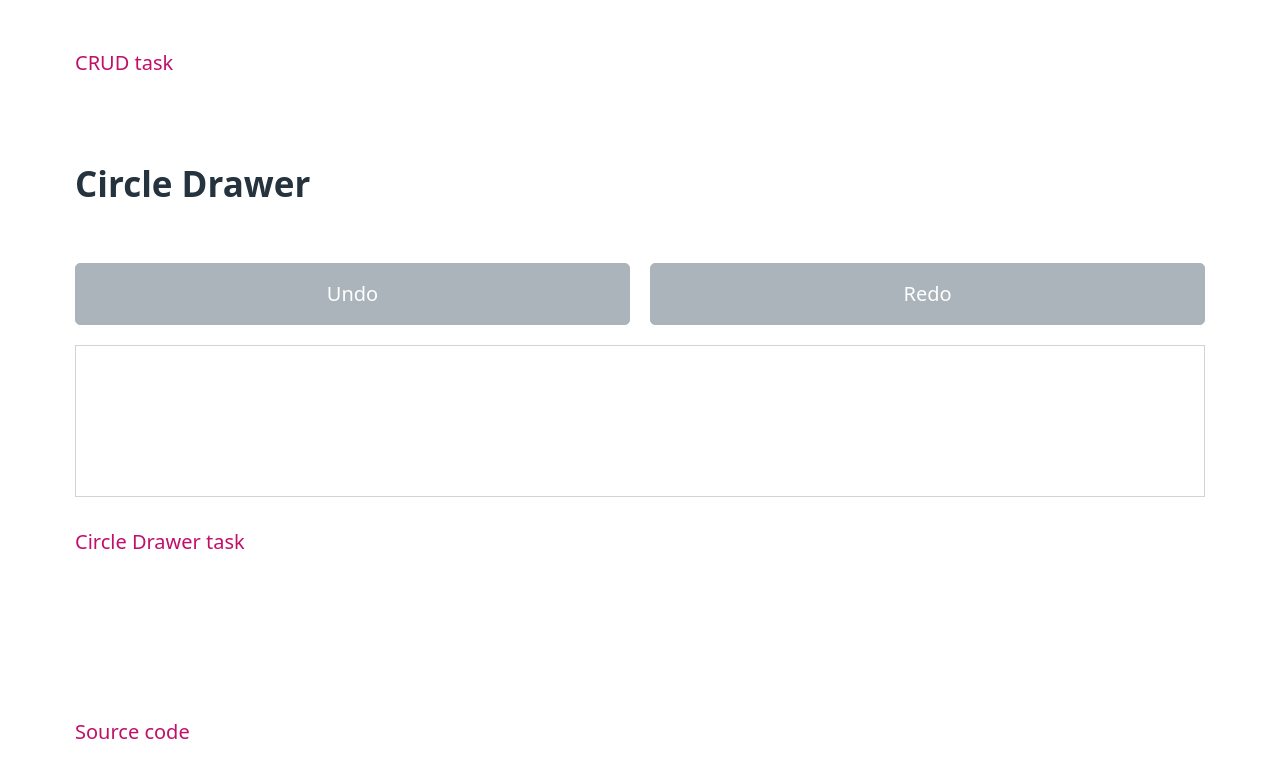
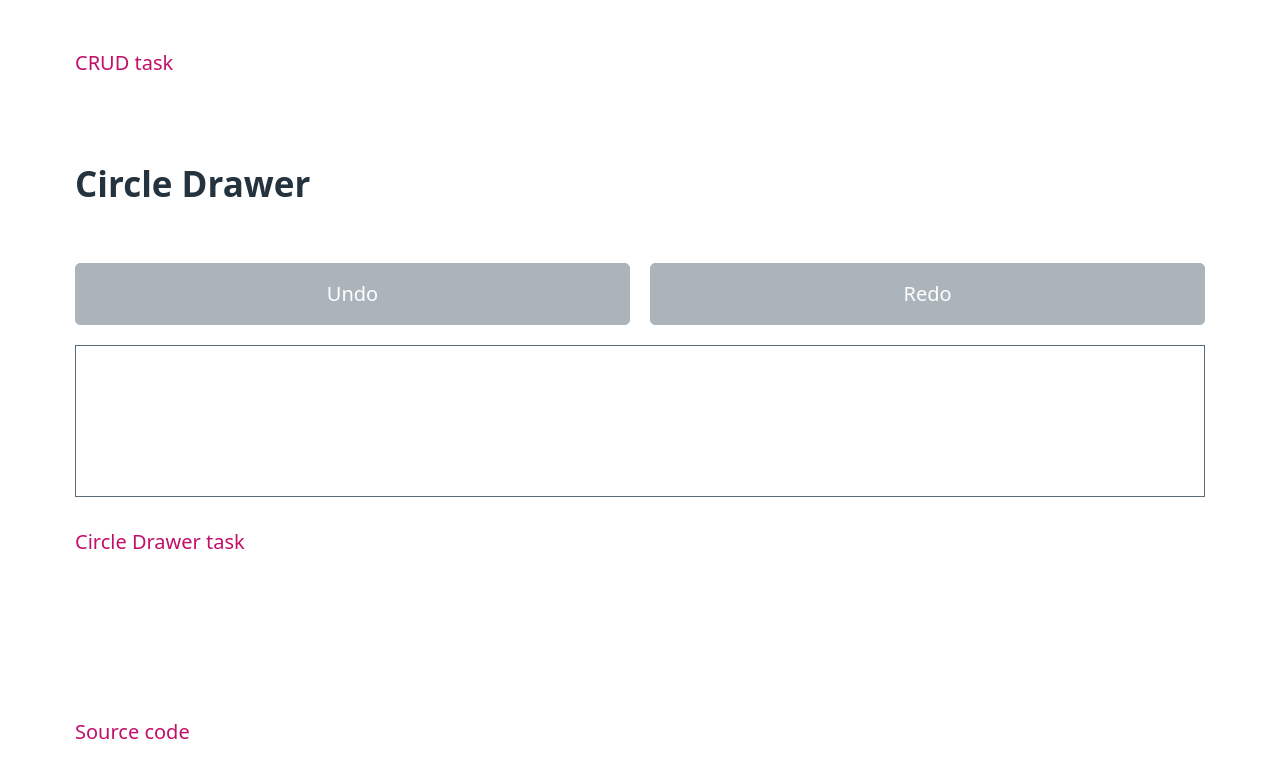
Before and after one commit to caminad/7guis-nextjs, a Next.js app: page / in a window 1280 px wide. Shown: the part 2442-3219 px from the top of the page. Built offline with nearby package versions, Linux system fonts and the light colour scheme.

Commit message:
Simplify Circle click handling

```diff
--- a/components/CircleDrawer.tsx
+++ b/components/CircleDrawer.tsx
@@ -1,10 +1,4 @@
-import {
-  Dispatch,
-  DispatchWithoutAction,
-  useMemo,
-  useReducer,
-  useState,
-} from 'react'
+import { Dispatch, DispatchWithoutAction, useReducer } from 'react'
 
 export default function CircleDrawer() {
   const [state, dispatch] = useReducer(reducer, initialState)
@@ -29,8 +23,8 @@ export default function CircleDrawer() {
 }
 
 function UndoButton(props: {
+  disabled: boolean
   onUndo: DispatchWithoutAction
-  disabled: boolean
 }) {
   return (
     <button
@@ -45,8 +39,8 @@ function UndoButton(props: {
 }
 
 function RedoButton(props: {
+  disabled: boolean
   onRedo: DispatchWithoutAction
-  disabled: boolean
 }) {
   return (
     <button
@@ -64,10 +58,6 @@ function Canvas(props: {
   circles: readonly Circle[]
   onAdd: Dispatch<Circle>
 }) {
-  const [mouse, setMouse] = useState(() => Point(0, 0))
-  const circleUnderMouse = useMemo(() => {
-    return findLast(props.circles, (c) => contains(c, mouse))
-  }, [mouse, props.circles])
   return (
     <svg
       width="100%"
@@ -76,16 +66,6 @@ function Canvas(props: {
         const rect = e.currentTarget.getBoundingClientRect()
         props.onAdd(Circle(e.clientX - rect.x, e.clientY - rect.y))
       }}
-      onContextMenu={(e) => {
-        if (circleUnderMouse) {
-          e.preventDefault()
-          props.onAdd(grow(circleUnderMouse))
-        }
-      }}
-      onMouseMove={(e) => {
-        const rect = e.currentTarget.getBoundingClientRect()
-        setMouse(Point(e.clientX - rect.x, e.clientY - rect.y))
-      }}
     >
       {deduplicate(props.circles).map((circle) => (
         <circle
@@ -93,16 +73,28 @@ function Canvas(props: {
           cx={circle.cx}
           cy={circle.cy}
           r={circle.r}
-          stroke="currentColor"
-          fill={circle === circleUnderMouse ? 'solid' : 'none'}
+          onContextMenu={(e) => {
+            e.preventDefault()
+            props.onAdd(grow(circle, 1))
+          }}
         />
       ))}
 
       <style jsx>{`
         svg {
-          color: lightgray;
-          border: 1px solid currentColor;
+          color: var(--secondary);
+          background-color: var(--secondary-inverse);
+          border: 1px solid;
           cursor: crosshair;
+        }
+
+        circle {
+          stroke: currentColor;
+          fill: transparent;
+        }
+
+        circle:hover {
+          fill: var(--primary-focus);
         }
       `}</style>
     </svg>
@@ -158,14 +150,6 @@ function reducer(
   }
 }
 
-interface Point {
-  readonly x: number
-  readonly y: number
-}
-function Point(x: number, y: number): Point {
-  return { x, y }
-}
-
 interface Circle {
   readonly key: string
   readonly cx: number
@@ -176,14 +160,8 @@ function Circle(cx: number, cy: number, r = 20): Circle {
   return { key: `${cx},${cy}`, cx, cy, r }
 }
 
-function grow(circle: Circle): Circle {
-  return Circle(circle.cx, circle.cy, circle.r + 1)
-}
-
-function contains(circle: Circle, point: Point): boolean {
-  const dx = circle.cx - point.x
-  const dy = circle.cy - point.y
-  return dx * dx + dy * dy <= circle.r * circle.r
+function grow<T extends { r: number }>(shape: T, dr: number): T {
+  return { ...shape, r: shape.r + dr }
 }
 
 function deduplicate<T extends { key: unknown }>(items: readonly T[]): T[] {
@@ -193,14 +171,3 @@ function deduplicate<T extends { key: unknown }>(items: readonly T[]): T[] {
   }
   return Array.from(m.values())
 }
-
-function findLast<T>(
-  items: readonly T[],
-  pred: (item: T) => boolean
-): T | undefined {
-  for (let index = items.length - 1; index >= 0; index--) {
-    if (pred(items[index])) {
-      return items[index]
-    }
-  }
-}
```
